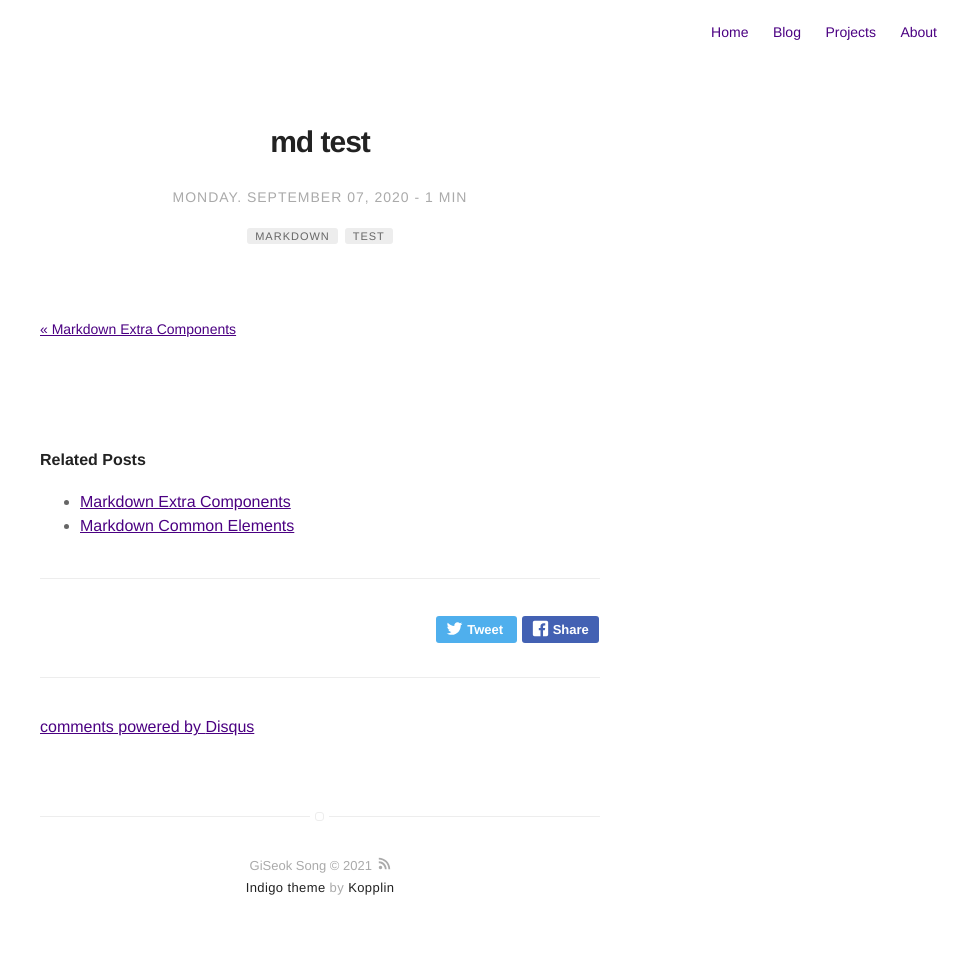
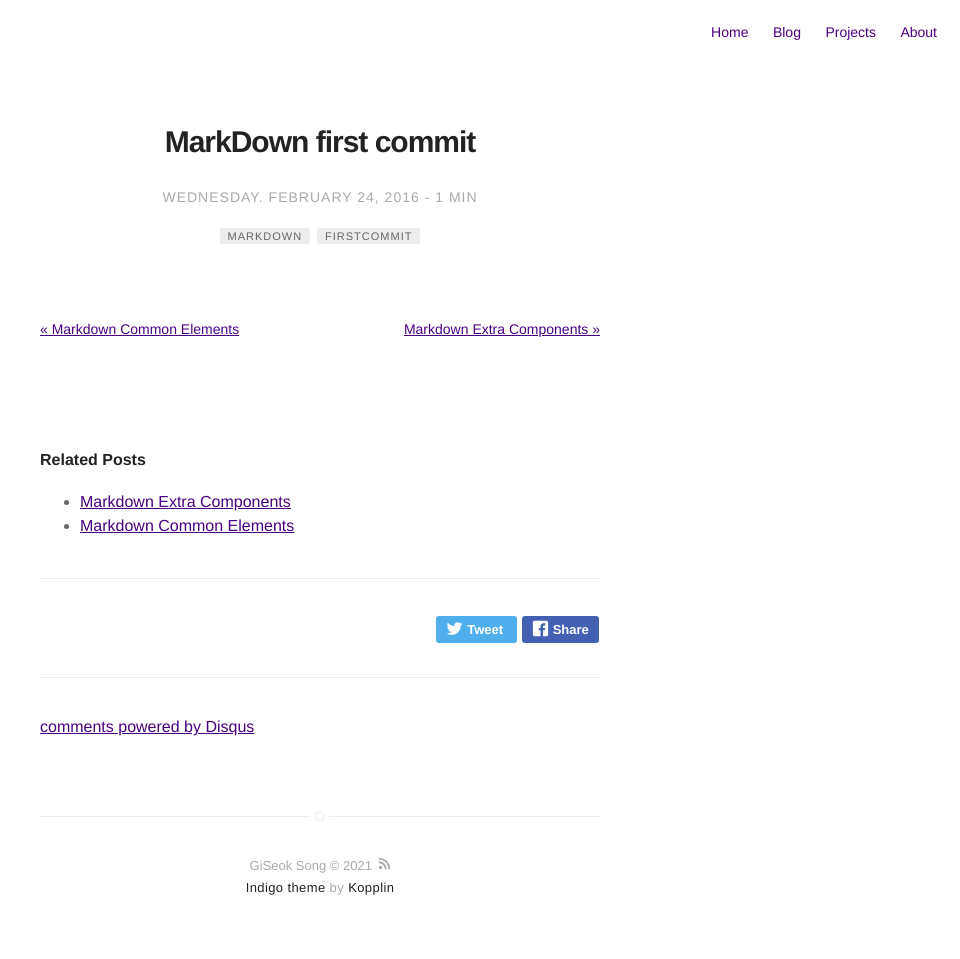
Before and after one commit to Song014/Song014.github.io, a Jekyll site: the page built from _posts/2020-09-07-test.md, in a window 1280 px wide. Shown: the whole page, without its empty margins (320-1280 px from the left). Built offline with Jekyll 4.4.1, drawn with Linux system fonts in a browser that asks for light colours; comment, search, counter and statistics services are not loaded.

Commit message:
Update 2020-09-07-test.md

```diff
--- a/_posts/2020-09-07-test.md
+++ b/_posts/2020-09-07-test.md
@@ -1,11 +1,14 @@
 ---
-title: "md test"
+title: "MarkDown first commit"
 layout: post
-date: 2020-09-07 22:48
+date: 2016-02-24 22:44
+image: /assets/images/markdown.jpg
+headerImage: false
 tag:
 - markdown
-- test
+- firstCommit
+star: true
 category: blog
-author: GiSeokSong
-description: Markdown summary with different options
+author: giseok
+description: Markdown first using in the blog
 ---
```
